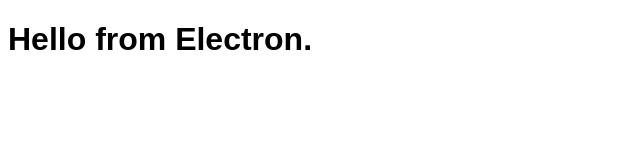
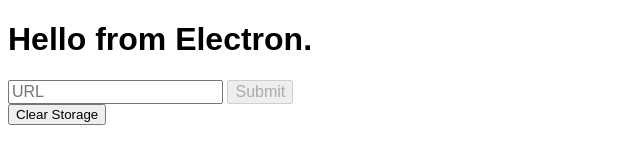
Before and after one commit to shutaozhenzhen/bookmarker, an Electron app: page app/index.html in a window 1280 px wide. Shown: the whole page, without its empty margins (0-640 px from the left). Drawn offline with Linux system fonts and the light colour scheme.

Commit message:
html文件添加控件

```diff
--- a/app/index.html
+++ b/app/index.html
@@ -10,6 +10,17 @@
 
 <body>
 	<h1>Hello from Electron.</h1>
+	<div class="error-message"></div>
+	<section class="add-new-link">
+		<form class="new-link-form">
+			<input type="url" class="new-link-url" placeholder="URL" required>
+			<input type="submit" class="new-link-submit" value="Submit" disabled>
+		</form>
+	</section>
+	<section class="links"></section>
+	<section class="controls">
+		<button class="clear-storage">Clear Storage</button>
+	</section>
 	<script>
 		require('./renderer');
 	</script>
```
